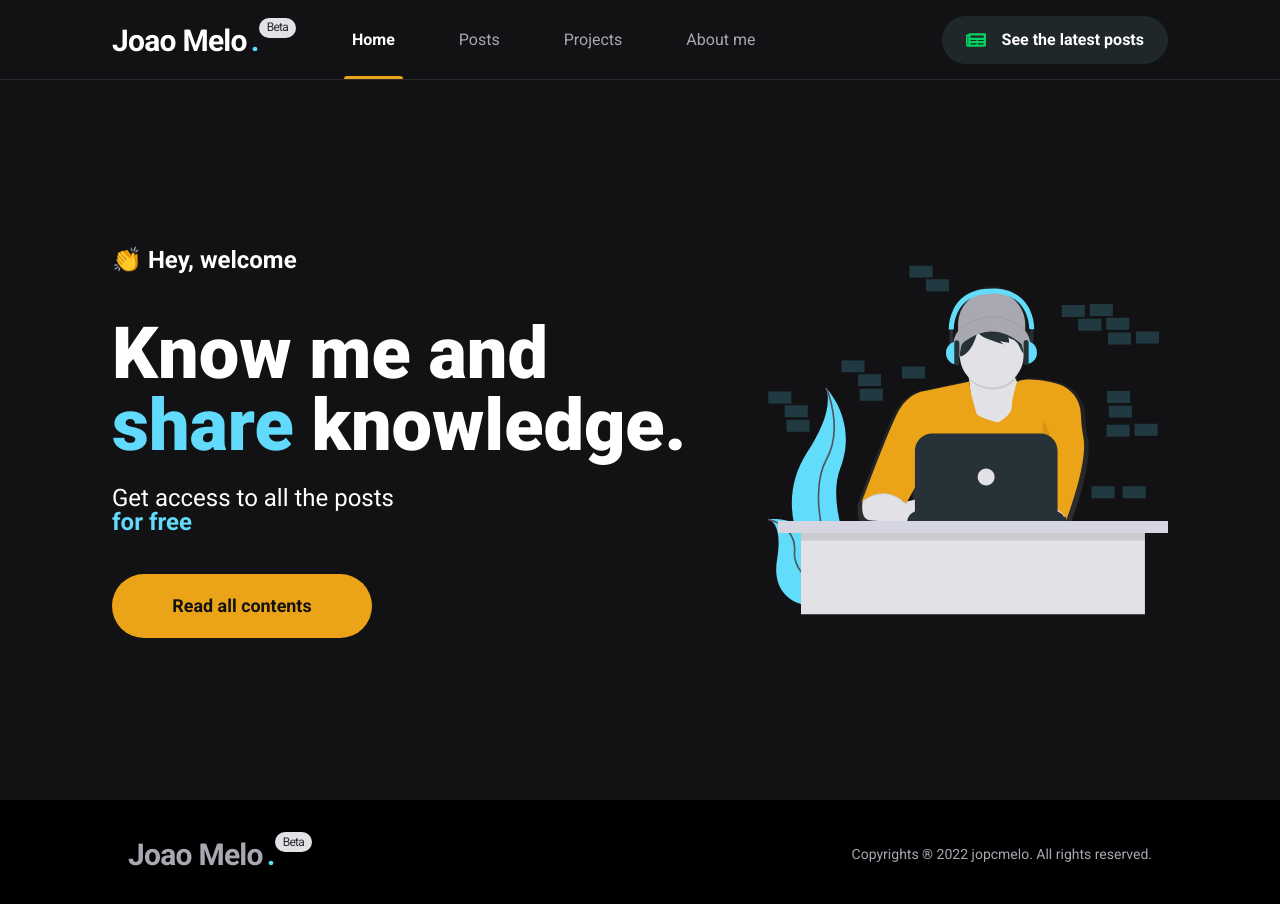
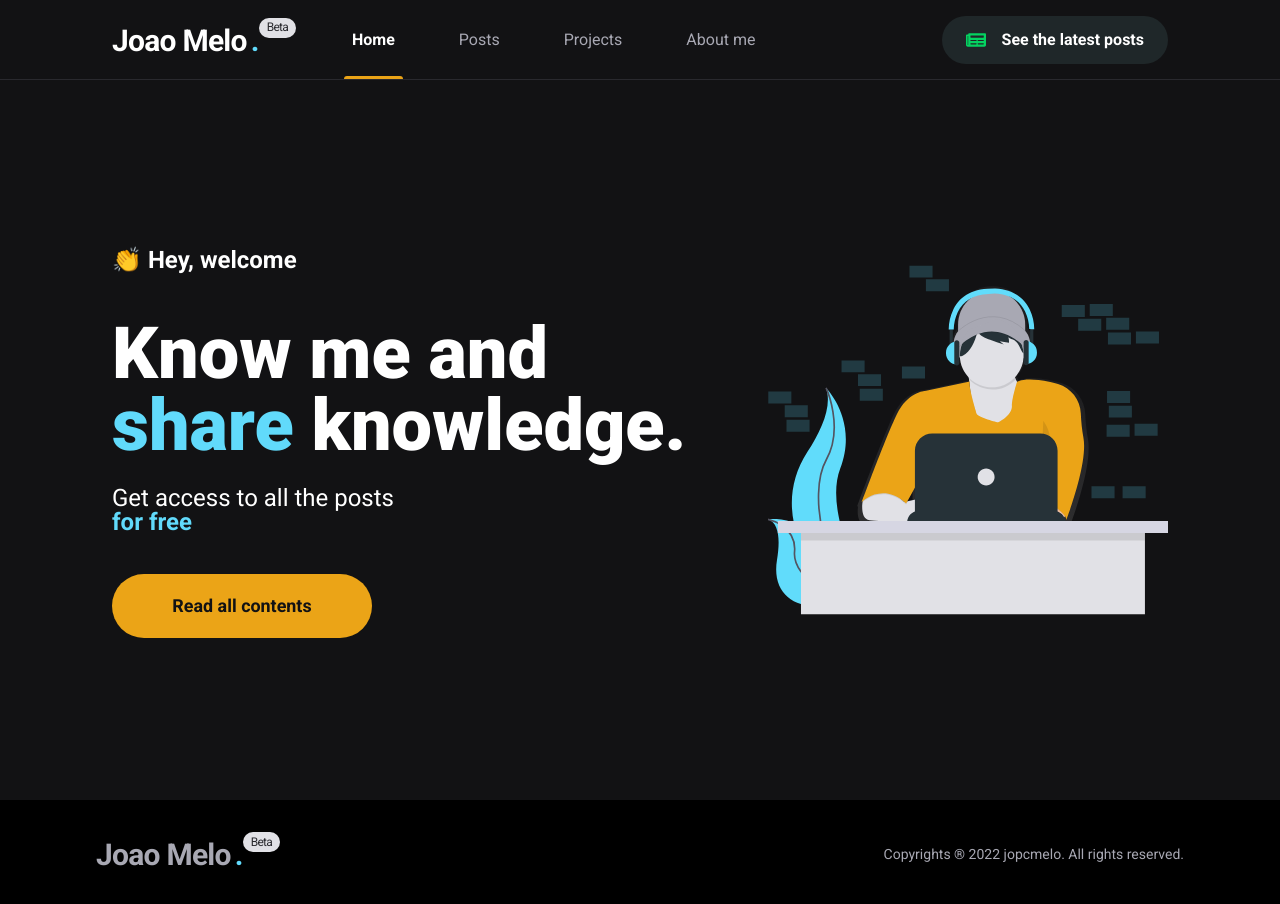
Before and after one commit to joaopcm/website, a Next.js app: page / in a window 1280 px wide. Shown: the top 904 px of the page. Built offline with nearby package versions, Linux system fonts and the light colour scheme.

Commit message:
fix: turn footer into a responsible component

```diff
--- a/src/components/Footer.tsx
+++ b/src/components/Footer.tsx
@@ -3,11 +3,19 @@ import { Logo } from "./Header/Logo";
 
 export function Footer() {
   return (
-    <Box bgColor="black" px="8rem" py="2rem" color="gray.300" fontSize="sm">
-      <SimpleGrid columns={2} spacing={10}>
-        <Logo />
+    <Box
+      bgColor="black"
+      px={["2rem", "6rem"]}
+      py="2rem"
+      color="gray.300"
+      fontSize="sm"
+    >
+      <SimpleGrid columns={[1, 2]} spacing={10}>
+        <Box display={["none", "block"]}>
+          <Logo />
+        </Box>
 
-        <Flex align="center" justify="flex-end">
+        <Flex align="center" justify={["center", "flex-end"]}>
           <Text>
             Copyrights ® {new Date().getFullYear()} jopcmelo. All rights
             reserved.
```
